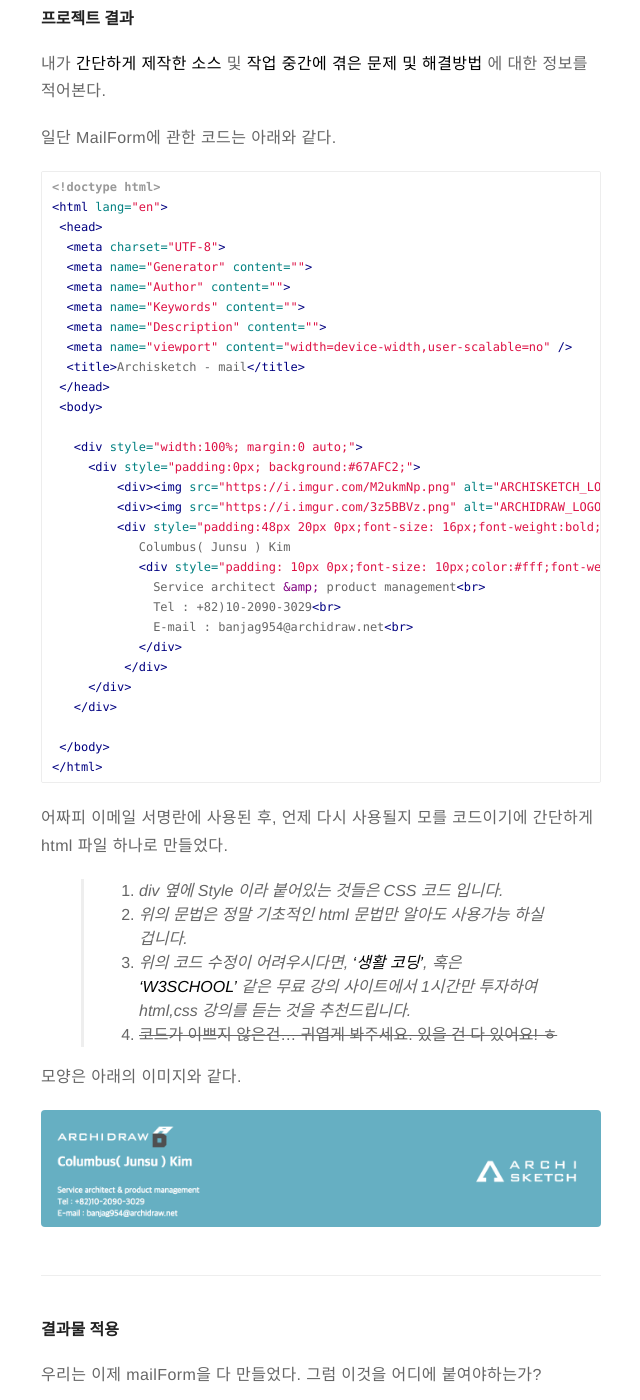
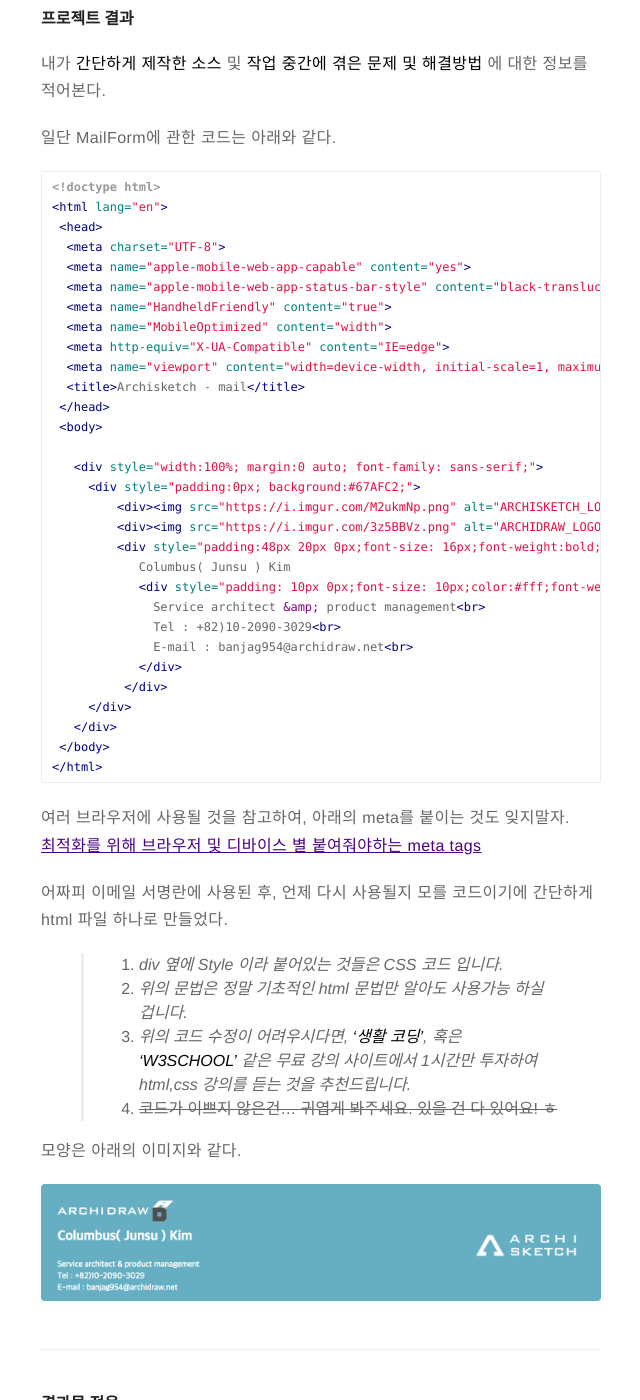
Before and after one commit to banjag954/banjag954.github.io, a Jekyll site: the page built from _posts/2018-07-21-(Project)making-mailForm.markdown, in a window 1280 px wide and 1400 px high, scrolled down 2629 px. Shown: the whole window, without its empty margins (319-959 px from the left). Built offline with Jekyll 4.4.1, drawn with Linux system fonts in a browser that asks for light colours; comment, search, counter and statistics services are not loaded.

Commit message:
post_upadate_12-edit-01

```diff
--- a/_posts/2018-07-21-(Project)making-mailForm.markdown
+++ b/_posts/2018-07-21-(Project)making-mailForm.markdown
@@ -105,16 +105,17 @@ __로고, 명함, 웹사이트, 다른 SNS 매체... 등__
 <html lang="en">
  <head>
   <meta charset="UTF-8">
-  <meta name="Generator" content="">
-  <meta name="Author" content="">
-  <meta name="Keywords" content="">
-  <meta name="Description" content="">
-  <meta name="viewport" content="width=device-width,user-scalable=no" />
+  <meta name="apple-mobile-web-app-capable" content="yes">
+  <meta name="apple-mobile-web-app-status-bar-style" content="black-translucent">
+  <meta name="HandheldFriendly" content="true">
+  <meta name="MobileOptimized" content="width">
+  <meta http-equiv="X-UA-Compatible" content="IE=edge">
+  <meta name="viewport" content="width=device-width, initial-scale=1, maximum-scale=1, user-scalable=no">
   <title>Archisketch - mail</title>
  </head>
  <body>
 
-   <div style="width:100%; margin:0 auto;">
+   <div style="width:100%; margin:0 auto; font-family: sans-serif;">
      <div style="padding:0px; background:#67AFC2;">
          <div><img src="https://i.imgur.com/M2ukmNp.png" alt="ARCHISKETCH_LOGO" title="source: imgur.com" style="float:right; padding: 54px 20px 0px 0px; display:block; width:140px;"></div>
          <div><img src="https://i.imgur.com/3z5BBVz.png" alt="ARCHIDRAW_LOGO" title="source: imgur.com" style="float:left;padding: 20px 0px 0px 20px;display:block;width:140px;"></div>
@@ -128,10 +129,12 @@ __로고, 명함, 웹사이트, 다른 SNS 매체... 등__
           </div>
      </div>
    </div>
-
  </body>
 </html>
 ~~~
+
+여러 브라우저에 사용될 것을 참고하여, 아래의 meta를 붙이는 것도 잊지말자.<br>
+[ 최적화를 위해 브라우저 및 디바이스 별 붙여줘야하는 meta tags ](https://speckyboy.com/creating-a-mobile-web-application-with-meta-tags/)
 
 어짜피 이메일 서명란에 사용된 후, 언제 다시 사용될지 모를 코드이기에 간단하게 html 파일 하나로 만들었다.
 
```
